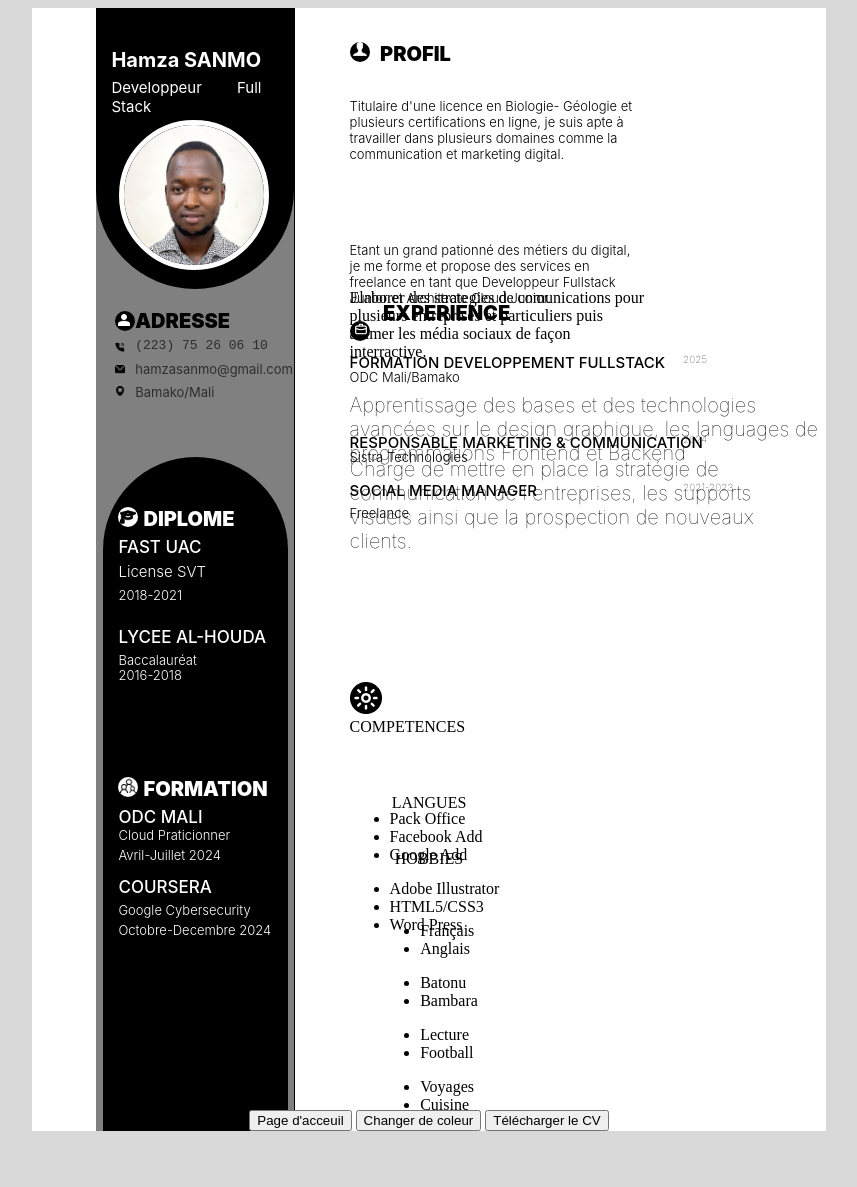
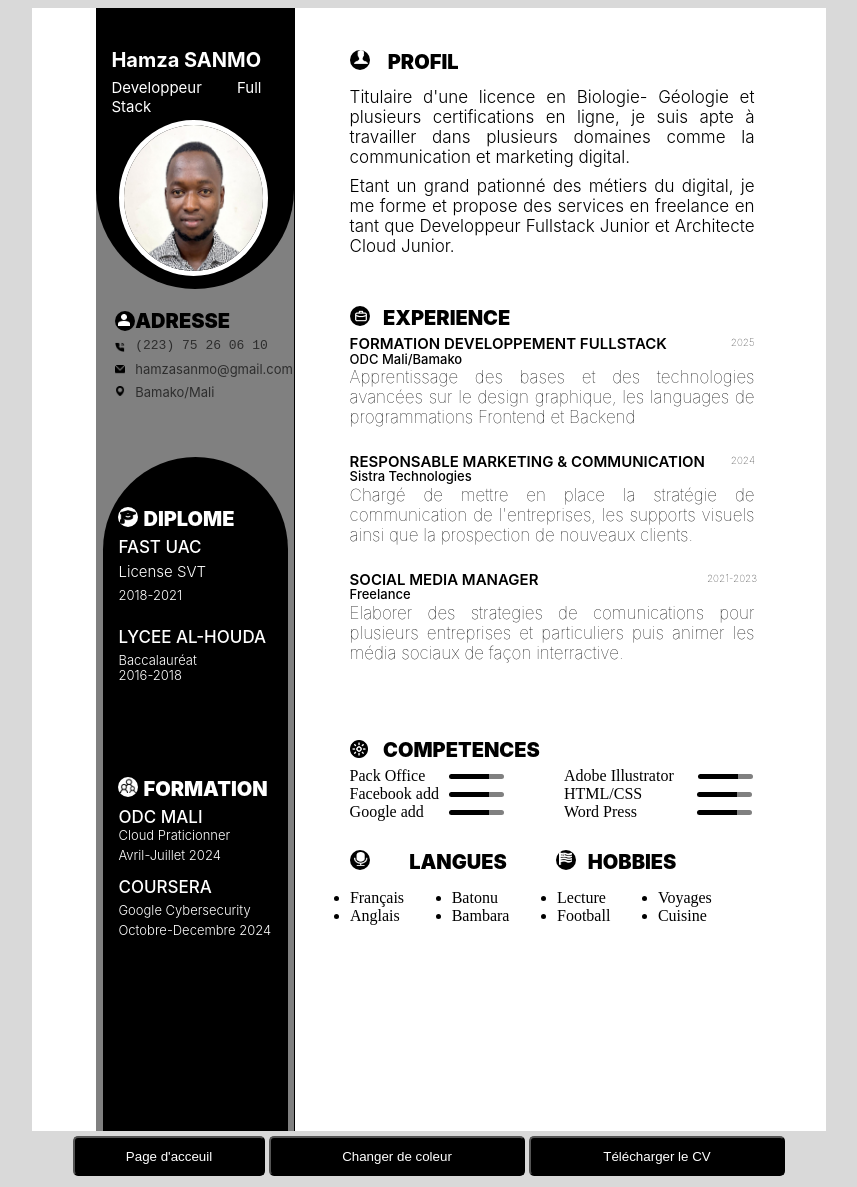
Before and after one commit to HamzaSANMO/Maquette_InteractiveWEB, a plain HTML site: page cv.html in a window 1280 px wide. Shown: the whole page, without its empty margins (211-1068 px from the left). Before the commit the page ends 1139 px from the top, so only its background shows below. Drawn offline with Linux system fonts and the light colour scheme.

Commit message:
stylisation file

```diff
--- a/cv.html
+++ b/cv.html
@@ -7,8 +7,8 @@
 
     </head>
 
-    <body>
-        <div class="frame">
+    <body class="CV-body">
+        <div class="frame" id="cv">
             <div class="left">
                 <div class="first">
                     <p id="name">Hamza SANMO</p>
@@ -91,41 +91,73 @@
                     <div class="now">2025</div>
                     <div class="marketing">RESPONSABLE MARKETING & COMMUNICATION</div>
                     <div class="technologies">Sistra Technologies</div>
-                    <div class="vente">Chargé de mettre en place la stratégie de <br>
-                        communication de l'entreprises, les supports <br>
-                         visuels ainsi que la prospection de nouveaux <br>
+                    <div class="vente">Chargé de mettre en place la stratégie de
+                        communication de l'entreprises, les supports
+                         visuels ainsi que la prospection de nouveaux
                          clients.
                     </div>
                     <div class="last">2024</div>
                     <div class="manager">SOCIAL MEDIA MANAGER</div>
                     <div class="freelance">Freelance</div>
-                    <div class="content">Elaborer des strategies de comunications pour <br>
-                        plusieurs entreprises et particuliers puis <br>
-                        animer les média sociaux de façon <br>
+                    <div class="content">Elaborer des strategies de comunications pour
+                        plusieurs entreprises et particuliers puis
+                        animer les média sociaux de façon
                         interractive.</div>
                     <div class="best">2021-2023</div>
                 </div>
                 <div id="competences">
-                    <div class="cercle_competence"></div>
+                    <div class="progres">
+                        <div >Pack Office</div>
+                        <div class="bar_progres">
+                            <div class="bar1"></div>
+                            <div class="bar2"></div>
+                        </div>
+                    </div>
+                    <div class="progres2">
+                        <div >Facebook add</div>
+                        <div class="bar_progres2">
+                            <div class="bar1"></div>
+                            <div class="bar2"></div>
+                        </div>
+                    </div>
+                    <div class="progres3">
+                        <div >Google add</div>
+                        <div class="bar_progres3">
+                            <div class="bar1"></div>
+                            <div class="bar2"></div>
+                        </div>
+                    </div>
+                    <div class="progres4">
+                        <div >Adobe Illustrator</div>
+                        <div class="bar_progres4">
+                            <div class="bar1"></div>
+                            <div class="bar2"></div>
+                        </div>
+                    </div>
+                    <div class="progres5">
+                        <div >HTML/CSS</div>
+                        <div class="bar_progres5">
+                            <div class="bar1"></div>
+                            <div class="bar2"></div>
+                        </div>
+                    </div>
+                    <div class="progres6">
+                        <div >Word Press</div>
+                        <div class="bar_progres6">
+                            <div class="bar1"></div>
+                            <div class="bar2"></div>
+                        </div>
+                    </div>
                     <img src="image/logo_competence.png" alt="logo_competence" id="logo_competence">
                     <div class="competence">COMPETENCES</div>
                     </div>
-                    <div class="organisation">
-                        <ul class="digital">
-                            <li>Pack Office</li>
-                            <li>Facebook Add</li>
-                            <li>Google Add</li>
-                        </ul>
-                        <ul class="numerica">
-                            <li>Adobe Illustrator</li>
-                            <li>HTML5/CSS3</li>
-                            <li>Word Press</li>
-                        </ul>
-                    </div>
 
                 </div>
-
+                <div class="cercle_langue"></div>
+                    <img src="image/logo_langue.png" alt="logo_langue" id="logo_langue">
                 <div class="langue">LANGUES</div>
+                <div class="cercle_hobbie"></div>
+                    <img src="image/logo_hobbie.png" alt="logo_hobbie" id="logo_hobbie">
                 <div class="hobbie">HOBBIES</div>
 
                 <div class="colonne">
@@ -155,21 +187,38 @@
                     </div>
 
                 </div>
+                <div class="progression">
+                    <div id="office">
+                        <div></div>
+                    </div>
+                    <div id="facebook">
+                        <div></div>
+                    </div>
+                    <div id="google">
+                        <div></div>
+                    </div>
+                    <div id="adobe">
+                        <div></div>
+                    </div>
+                    <div id="base">
+                        <div></div>
+                    </div>
+                    <div id="wpress">
+                        <div></div>
+                    </div>
 
-
-
-
-
-                <div id="button">
-                    <button type="button">Page d'acceuil</button>
-                    <button type="button">Changer de coleur</button>
-                    <button type="button">Télécharger le CV</button>
                 </div>
 
             </div>
         </div>
 
-
+        <div id="button">
+            <button type="button" id="acceuil">Page d'acceuil</button>
+            <button type="button" id="color">Changer de coleur</button>
+            <button type="button" id="download">Télécharger le CV</button>
+        </div>
+        <script src="script.js"></script>
+        <script src="https://cdnjs.cloudflare.com/ajax/libs/html2pdf.js/0.9.2/html2pdf.bundle.min.js"></script>
 
     </body>
 
--- a/styles.css
+++ b/styles.css
@@ -6,7 +6,9 @@ body{
     gap: 5px;
     background-color: #D9D9D9;
 
+
 }
+
 .cta p{
     font-family: "inter";
     font-size: 3vw;
@@ -107,8 +109,8 @@ body{
     position: absolute;
     left: 12%;
     top: 10%;
-    width: 140px;
-    height: 140px;
+    width: 70%;
+    height: 13%;
     border-radius: 50%;
     border: 5px solid white;
 }
@@ -381,7 +383,8 @@ body{
 
 #profil {
     position: absolute;
-    width: 80%;
+    width: 100%;
+    height: 20%;
     top: 3%;
 
 }
@@ -408,7 +411,7 @@ body{
     position: absolute;
     left: 8%;
     width: 100px;
-    height: 50%;
+    height: 10%;
     top: 3.5%;
     font-family: "inter";
     font-weight: 900;
@@ -417,28 +420,30 @@ body{
 
 .somary {
     position: absolute;
-    width: 75%;
-    height: 10%;
-    top: 7vh;
+    width: 85%;
+    height: 30%;
+    top: 20%;
     font-family: "inter";
     font-weight: 300;
-    font-size: 13px;
+    font-size: 17px;
+    text-align: justify;
 }
 .sommary {
     position: absolute;
-    width: 75%;
-    height: 10%;
-    top: 25vh;
+    width: 85%;
+    height: 30%;
+    top: 60%;
     font-family: "inter";
     font-weight: 300;
-    font-size: 13px;
+    font-size: 17px;
+    text-align: justify;
 }
 
 #experiences{
     position: absolute;
     top: 25%;
     width: 100%;
-    height: 100vh;
+    height: 50%;
 
 
 }
@@ -449,7 +454,7 @@ body{
     background-color: black;
     width: 20px;
     height: 20px;
-    top: 4%;
+    top: 3%;
 }
 
 #logo_experience {
@@ -457,14 +462,14 @@ body{
     width: 14px;
     height: 14px;
     left: 1%;
-    top: 4.2%;
+    top: 3.6%;
 }
 .experience {
     position: absolute;
     left: 7%;
-    width: 20%;
-    height: 5vh;
-    top: 1.5%;
+    width: 40%;
+    height: 5%;
+    top: 3%;
     font-family: "inter";
     font-weight: 900;
     font-size: 20px;
@@ -472,36 +477,37 @@ body{
 .devweb {
     position: absolute;
     width: 100%;
-    height: 5vh;
+    height: 5%;
     top: 8%;
     font-family: "inter";
-    font-weight: 500;
+    font-weight: 600;
     font-size: 15px;
 }
 .work {
     position: absolute;
     width: 30%;
-    height: 5vh;
-    top: 10%;
+    height: 5%;
+    top: 11%;
     font-family: "inter";
-    font-weight: 300;
+    font-weight: 550;
     font-size: 13px;
 }
 .learning {
     position: absolute;
-    width: 100%;
-    height: 30%;
-    top: 13%;
+    width: 85%;
+    height: 15%;
+    top: 14%;
     font-family: "inter";
     font-weight: 100;
-    font-size: 20px;
+    font-size: 17px;
+    text-align: justify;
 }
 .now {
     position: absolute;
-    left: 70%;
+    left: 80%;
     width: 100px;
-    height: 5vh;
-    top: 8%;
+    height: 3%;
+    top: 8.5%;
     font-family: "inter";
     font-weight: 50;
     font-size: 10px;
@@ -509,36 +515,37 @@ body{
 .marketing {
     position: absolute;
     width: 100%;
-    height: 5vh;
-    top: 18%;
+    height: 5%;
+    top: 29%;
     font-family: "inter";
-    font-weight: 500;
+    font-weight: 600;
     font-size: 15px;
 }
 .technologies {
     position: absolute;
     width: 30%;
-    height: 5vh;
-    top: 20%;
+    height: 5%;
+    top: 32%;
     font-family: "inter";
-    font-weight: 300;
+    font-weight: 550;
     font-size: 13px;
 }
 .vente {
     position: absolute;
-    width: 100%;
-    height: 30%;
-    top: 21%;
+    width: 85%;
+    height: 5%;
+    top: 35%;
     font-family: "inter";
     font-weight: 100;
-    font-size: 20px;
+    font-size: 17px;
+    text-align: justify;
 }
 .last {
     position: absolute;
-    left: 70%;
+    left: 80%;
     width: 100px;
-    height: 5vh;
-    top: 18%;
+    height: 1vh;
+    top: 29.5%;
     font-family: "inter";
     font-weight: 50;
     font-size: 10px;
@@ -546,36 +553,37 @@ body{
 .manager {
     position: absolute;
     width: 100%;
-    height: 5vh;
-    top: 24%;
+    height: 5%;
+    top: 50%;
     font-family: "inter";
-    font-weight: 500;
+    font-weight: 600;
     font-size: 15px;
 }
 .freelance {
     position: absolute;
     width: 30%;
-    height: 5vh;
-    top: 27%;
+    height: 5%;
+    top: 53%;
     font-family: "inter";
-    font-weight: 300;
+    font-weight: 550;
     font-size: 13px;
 }
-.speed {
+.content {
     position: absolute;
-    width: 100%;
-    height: 30%;
-    top: 29%;
+    width: 85%;
+    height: 15%;
+    top: 56%;
     font-family: "inter";
     font-weight: 100;
-    font-size: 20px;
+    font-size: 17px;
+    text-align: justify;
 }
 .best {
     position: absolute;
-    left: 70%;
+    left: 75%;
     width: 100px;
-    height: 5vh;
-    top: 24%;
+    height: 1vh;
+    top: 50.5%;
     font-family: "inter";
     font-weight: 50;
     font-size: 10px;
@@ -583,37 +591,233 @@ body{
 
 #competences{
     position: absolute;
-    top: 60%;
+    top: 65%;
+    width: 100%;
+    height: 40%;
+}
+
+#logo_competence {
+    position: absolute;
+    width: 18px;
+    height: 18px;
+    top: 0.5%;
+}
+
+.competence {
+    position: absolute;
+    left: 7%;
+    width: 20%;
+    height: 5%;
+    font-family: "inter";
+    font-weight: 900;
+    font-size: 20px;
+}
+
+.progres {
+    position: absolute;
+    width: 40%;
+    height: 5%;
+    top: 6%;
+    display: flex;
+    align-items: center;
+    gap: 24px;
+}
+.bar_progres{
+    display: flex;
+}
+.progres4 {
+    position: absolute;
+    width: 40%;
+    height: 5%;
+    top: 6%;
+    left: 45%;
+    display: flex;
+    align-items: center;
+    gap: 24px;
+}
+.bar_progres4{
+    display: flex;
+}
+.progres2 {
+    position: absolute;
+    width: 40%;
+    height: 5%;
+    top: 10%;
+    display: flex;
+    align-items: center;
+    gap: 10px;
+}
+.bar_progres2{
+    display: flex;
+}
+.progres5 {
+    position: absolute;
+    width: 40%;
+    height: 5%;
+    top: 10%;
+    left: 45%;
+    display: flex;
+    align-items: center;
+    gap: 55px;
+}
+.bar_progres5{
+    display: flex;
+}
+.progres3 {
+    position: absolute;
+    width: 40%;
+    height: 5%;
+    top: 14%;
+    display: flex;
+    align-items: center;
+    gap: 25px;
+}
+.bar_progres3{
+    display: flex;
+}
+.progres3 {
+    position: absolute;
+    width: 40%;
+    height: 5%;
+    top: 14%;
+    display: flex;
+    align-items: center;
+    gap: 25px;
+}
+.bar_progres3{
+    display: flex;
+}
+.progres6 {
+    position: absolute;
+    width: 40%;
+    height: 5%;
+    top: 14%;
+    left: 45%;
+    display: flex;
+    align-items: center;
+    gap: 60px;
+}
+.bar_progres6{
+    display: flex;
+}
+
+.bar1, .bar2 {
+    width: 40px;
+    height: 5px;
+    background-color: black;
+}
+.bar1{
+    border-radius: 5px 0 0 5px;
+}
+.bar2{
+    background-color: grey;
+    width: 15px;
+    border-radius: 0 5px 5px 0;
+}
+
+
+.cercle_langue {
+    position: absolute;
+    border-radius: 50px;
+    background-color: black;
+    width: 20px;
+    height: 20px;
+    top: 75%;
+    left: 40%;
+}
+
+#logo_langue {
+    position: absolute;
+    width: 14px;
+    height: 14px;
+    top: 75.2%;
+    left: 40.5%;
+}
+.langue {
+    position: absolute;
+    width: 5%;
+    height: 5%;
+    top: 75%;
+    font-family: "inter";
+    font-weight: 900;
+    font-size: 20px;
+}
+
+.cercle_hobbie {
+    position: absolute;
+    border-radius: 50px;
+    background-color: black;
+    width: 20px;
+    height: 20px;
+    top: 75%;
+    left: 66%;
+}
+
+#logo_hobbie {
+    position: absolute;
+    width: 13px;
+    height: 13px;
+    left: 1%;
+    top: 75.2%;
+    left: 66.4%;
+}
+
+.hobbie {
+    position: absolute;
+    left: 70%;
+    width: 20%;
+    height: 5%;
+    top: 75%;
+    font-family: "inter";
+    font-weight: 900;
+    font-size: 20px;
+}
+
+.colonne {
+    position: absolute;
+    top: 77%;
+    display: flex;
+    left: 35%;
+    gap: 2%;
+}
+
+#acceuil{
+    background-color: black;
+    color: white;
+    width: 15vw;
+    height: 5vh;
+    border-radius: 5px;
+}
+#color{
+    background-color: black;
+    color: white;
+    width: 20vw;
+    height: 5vh;
+    border-radius: 5px;
+}
+#download{
+    background-color: black;
+    color: white;
+    width: 20vw;
+    height: 5vh;
+    border-radius: 5px;
+
+}
+.CV-body{
+    display: flex;
+    justify-content: center;
+    align-items: center;
+}
+@media (max-width:461px) {
+    .CV-body{
+        display: flex;
+        justify-content: center;
+        align-items: end;
+    }
+    .frame{
+        width: 100vw;
+
+    }
 
 
 }
-.organisation{
-    position: absolute;
-    top: 70%;
-
-
-}
-.langue{
-    position: absolute;
-    top: 70%;
-
-
-}
-.hobbie{
-    position: absolute;
-    top: 75%;
-
-
-}
-.colonne{
-    position: absolute;
-    top: 80%;
-
-
-}
-#button {
-    position: absolute;
-    bottom: 0;
-
-
-}
```
Also changed, not shown: index.html (+4 -4 lines), script.js (+31 -0 lines).
